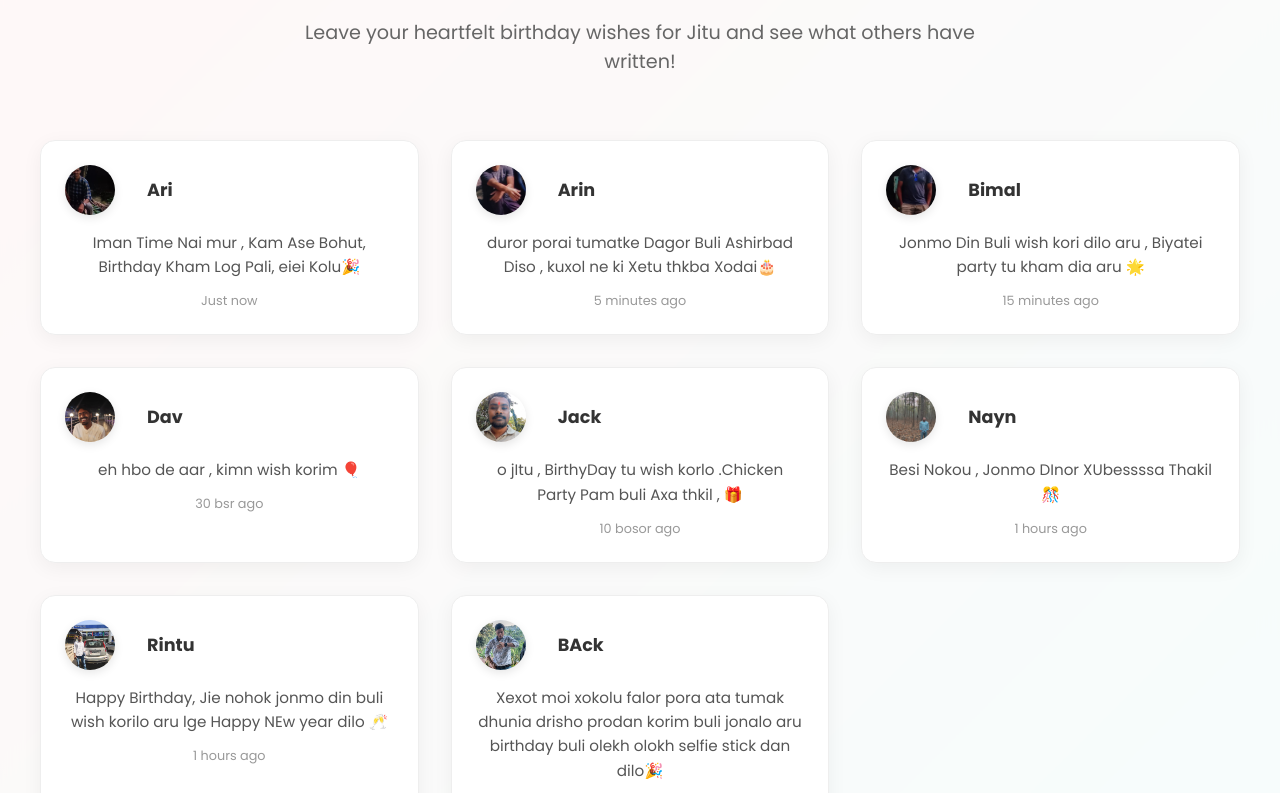
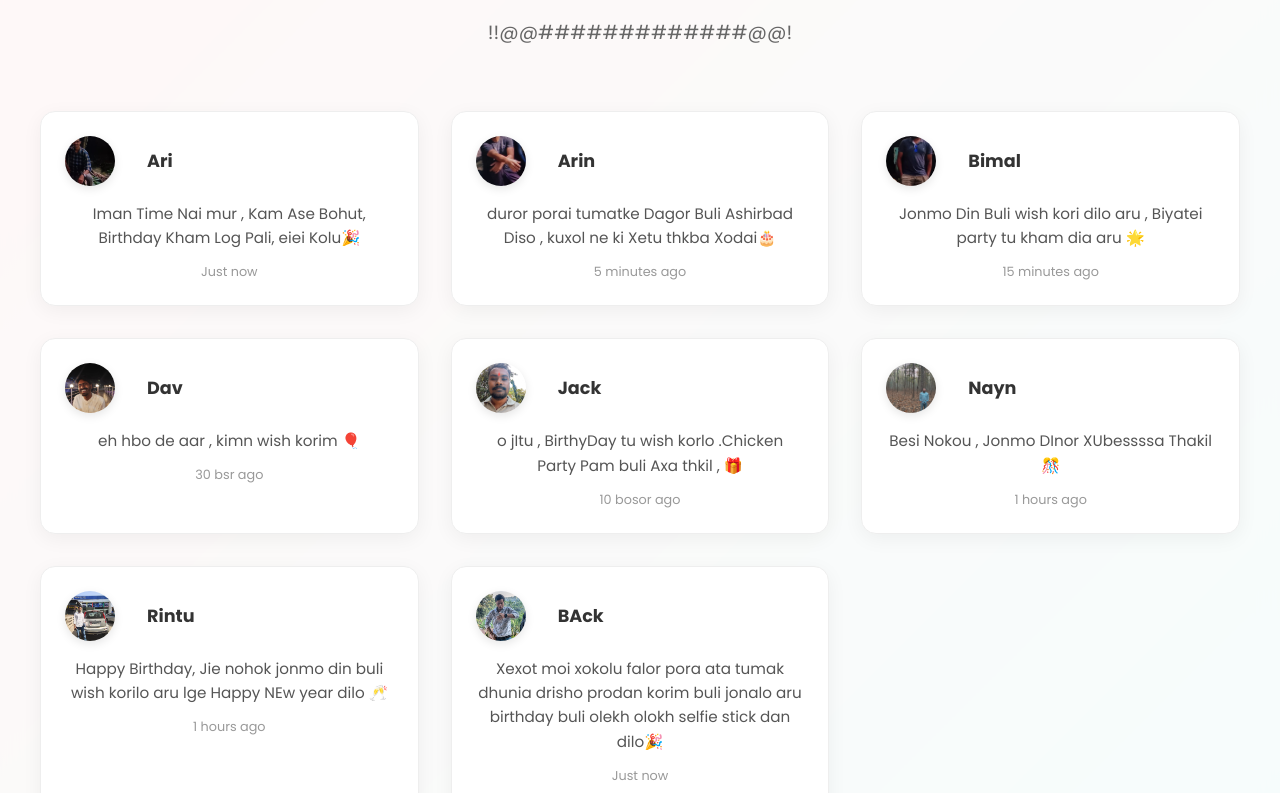
Before and after one commit to FreindsBDY/Jitu, a plain HTML site: page wishes.html in a window 1280 px wide. Shown: the part 246-1039 px from the top of the page. Drawn offline with nearby package versions, Linux system fonts and the light colour scheme.

Commit message:
Update wishes.html

```diff
--- a/wishes.html
+++ b/wishes.html
@@ -193,7 +193,7 @@
 
   <div class="container">
     <h1 class="animate__animated animate__fadeInDown">Barta Kisu Kisu</h1>
-    <p class="wishes-intro animate__animated animate__fadeIn animate__delay-1s">Leave your heartfelt birthday wishes for Jitu and see what others have written!</p>
+    <p class="wishes-intro animate__animated animate__fadeIn animate__delay-1s">!!@@#############@@!</p>
 
     <!-- Wish Form -->
 
```
